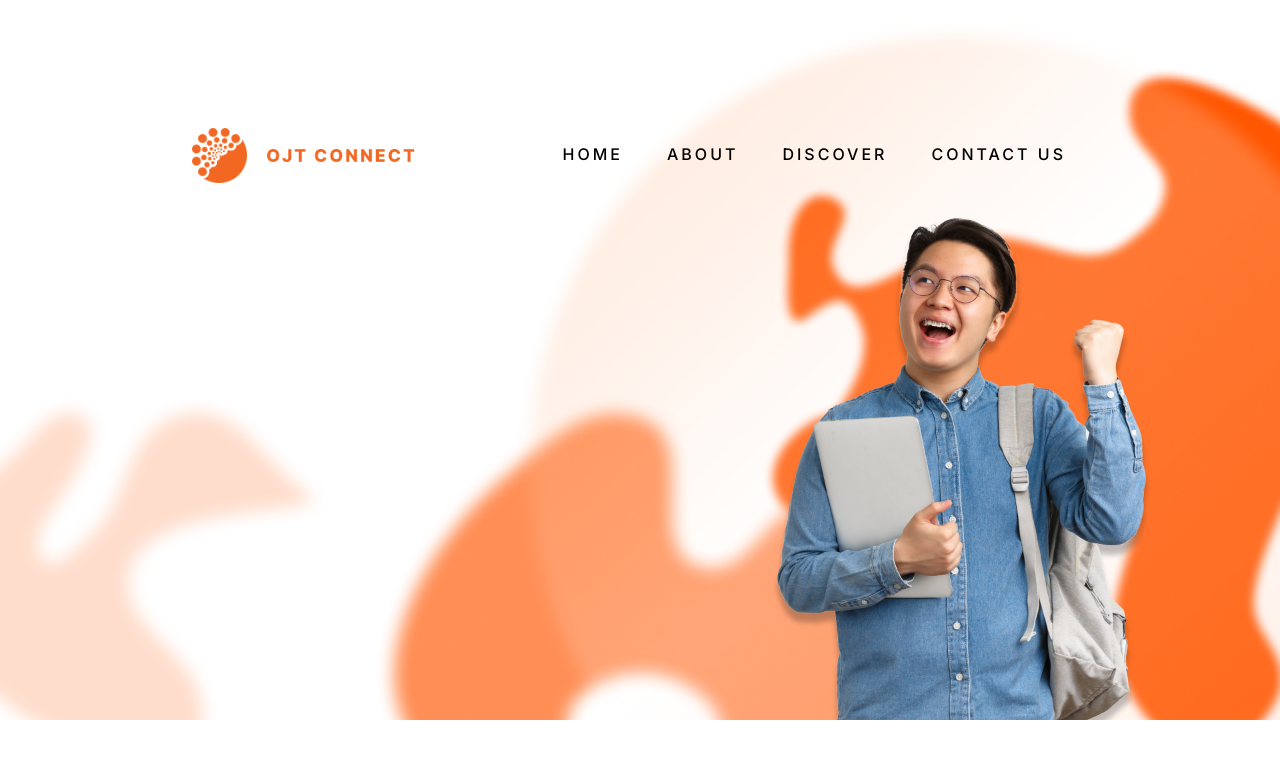
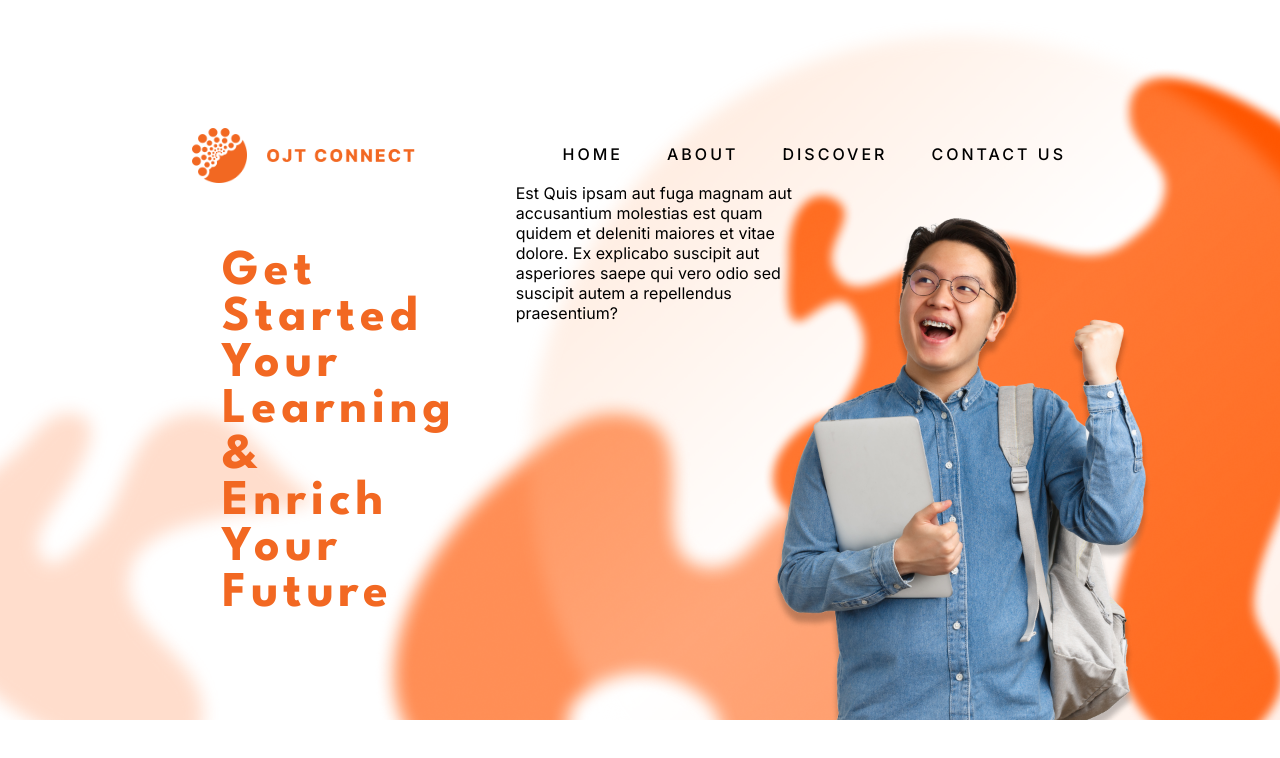
Before and after one commit to jhunel18/ojtconnect-com, a React (Vite) app: page / in a window 1280 px wide. Shown: the top 758 px of the page. Built offline with nearby package versions, Linux system fonts and the light colour scheme.

Commit message:
update landing page

```diff
--- a/index.html
+++ b/index.html
@@ -6,12 +6,10 @@
     <meta name="viewport" content="width=device-width, initial-scale=1.0" />
     <link rel="preconnect" href="https://fonts.googleapis.com">
     <link rel="preconnect" href="https://fonts.gstatic.com" crossorigin>
-    <link href="https://fonts.googleapis.com/css2?family=Inter:wght@100..900&display=swap" rel="stylesheet">
     <title>Vite + React</title>
     <style>
       * {
         margin: 0;
-        font-family: "Inter", sans-serif;
       }
     </style>
   </head>
--- a/src/pages/LandingPage.css
+++ b/src/pages/LandingPage.css
@@ -1,3 +1,14 @@
+@import url('https://fonts.googleapis.com/css2?family=Inter:wght@100..900&display=swap');
+@import url('https://fonts.googleapis.com/css2?family=Inter:wght@100..900&family=League+Spartan:wght@100..900&display=swap');
+
+.inter-font {
+    font-family: "Inter", sans-serif;
+}
+
+.league-spartan-font {
+    font-family: "League Spartan", sans-serif;
+}
+
 ul {
     list-style-type: none;
     margin: 0;
--- a/src/pages/LandingPage.jsx
+++ b/src/pages/LandingPage.jsx
@@ -22,7 +22,7 @@ const LandingPage = () => {
                     <img src={title} alt="title" style={{margin: 'auto 20px', width: 'auto', height: '13px'}} />
                 </div>
 
-                <ul style={{listStyleType: 'none', margin: '0', padding: '0', float: 'right'}}>
+                <ul className='inter-font' style={{listStyleType: 'none', margin: '0', padding: '0', float: 'right'}}>
                     <li>HOME</li>
                     <li>ABOUT</li>
                     <li>DISCOVER</li>
@@ -30,6 +30,11 @@ const LandingPage = () => {
                 </ul>
             </div>
 
+            <div style={{width: '600px', height: '500px', display: 'flex'}}>
+                <h1 className='league-spartan-font' style={{fontSize: '50px', fontWeight: 'bolder', margin: 'auto 30px', color: '#F26822', letterSpacing: '5px'}}>Get Started Your Learning & <br />Enrich Your Future</h1>
+                <p className='inter-font' style={{marginLeft: '30px'}}>Est Quis ipsam aut fuga magnam aut accusantium molestias est quam quidem et deleniti maiores et vitae dolore. Ex explicabo suscipit aut asperiores saepe qui vero odio sed suscipit autem a repellendus praesentium?</p>
+            </div>
+
         </Box>
     </>)
 }
```
